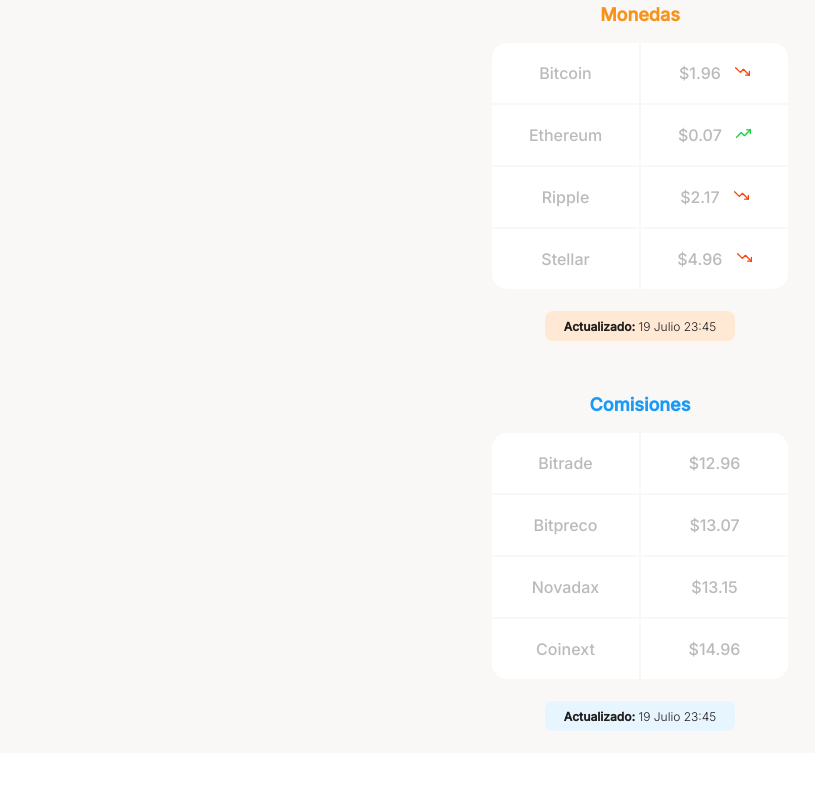
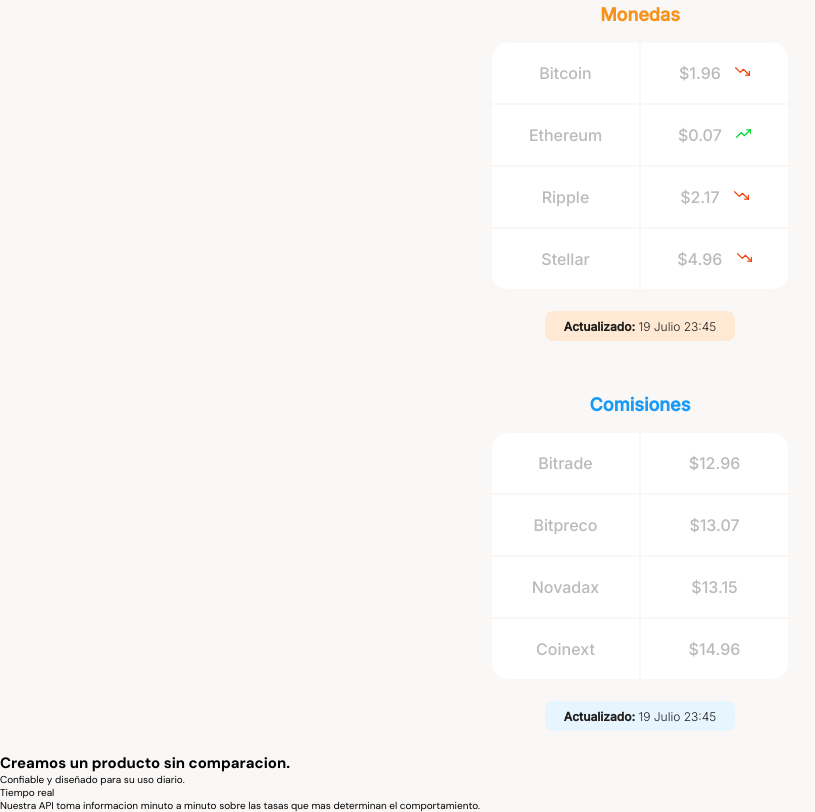
Before and after one commit to Santiago0ss/responsive-desing-mobile-first, a plain HTML site: page index.html in a window 1280 px wide. Shown: the part 763-1575 px from the top of the page, without its empty margins (0-815 px from the left). Before the commit the page ends 1516 px from the top, so only its background shows below. Drawn offline with Linux system fonts and the light colour scheme.

Commit message:
Comienzo a construir y agregar estilos a la parte de beneficios

```diff
--- a/index.html
+++ b/index.html
@@ -1,5 +1,6 @@
 <!DOCTYPE html>
 <html lang="en">
+
 <head>
     <meta charset="UTF-8">
     <meta http-equiv="X-UA-Compatible" content="IE=edge">
@@ -7,10 +8,12 @@
     <title>Document</title>
     <link rel="preconnect" href="https://fonts.googleapis.com">
     <link rel="preconnect" href="https://fonts.gstatic.com" crossorigin>
-    <link href="https://fonts.googleapis.com/css2?family=DM+Sans:wght@400;500;700&family=Inter:wght@300;500&display=swap"
+    <link
+        href="https://fonts.googleapis.com/css2?family=DM+Sans:wght@400;500;700&family=Inter:wght@300;500&display=swap"
         rel="stylesheet">
     <link rel="stylesheet" href="./style.css" />
 </head>
+
 <body>
     <header>
         <img src="./assets/imgs/logo.svg" alt="Logo-de-batabit">
@@ -25,7 +28,8 @@
             <div class="backgroungImg"></div>
             <div class="main-exchange-container-tittle">
                 <h2>Visibilizamos todas las tasas de cambio.</h2>
-                <p>Traemos informacion en tiempo real de las casas de cambio y las monedas mas importantes del mundo.</p>
+                <p>Traemos informacion en tiempo real de las casas de cambio y las monedas mas importantes del mundo.
+                </p>
             </div>
             <section class="main-tables-container">
                 <div class="main-currency-table">
@@ -89,6 +93,20 @@
             </div>
         </section>
         </section>
+        <section class="main-producto-detail">
+            <span></span>
+            <div>
+                <h2>Creamos un producto sin comparacion.</h2>
+                <p>Confiable y diseñado para su uso diario.</p>
+            </div>
+            <section class="product-cards--container">
+                <article class="product-detail--card">
+                    <span class="clock"></span>
+                    <p class="product--card-title">Tiempo real</p>
+                    <p class="product--card-body">Nuestra API toma informacion minuto a minuto sobre las tasas que mas determinan el comportamiento.</p>
+                </article>
+            </section>
+        </section>
         <section></section>
         <section></section>
     </main>
@@ -96,4 +114,5 @@
 
     </footer>
 </body>
+
 </html>
```
